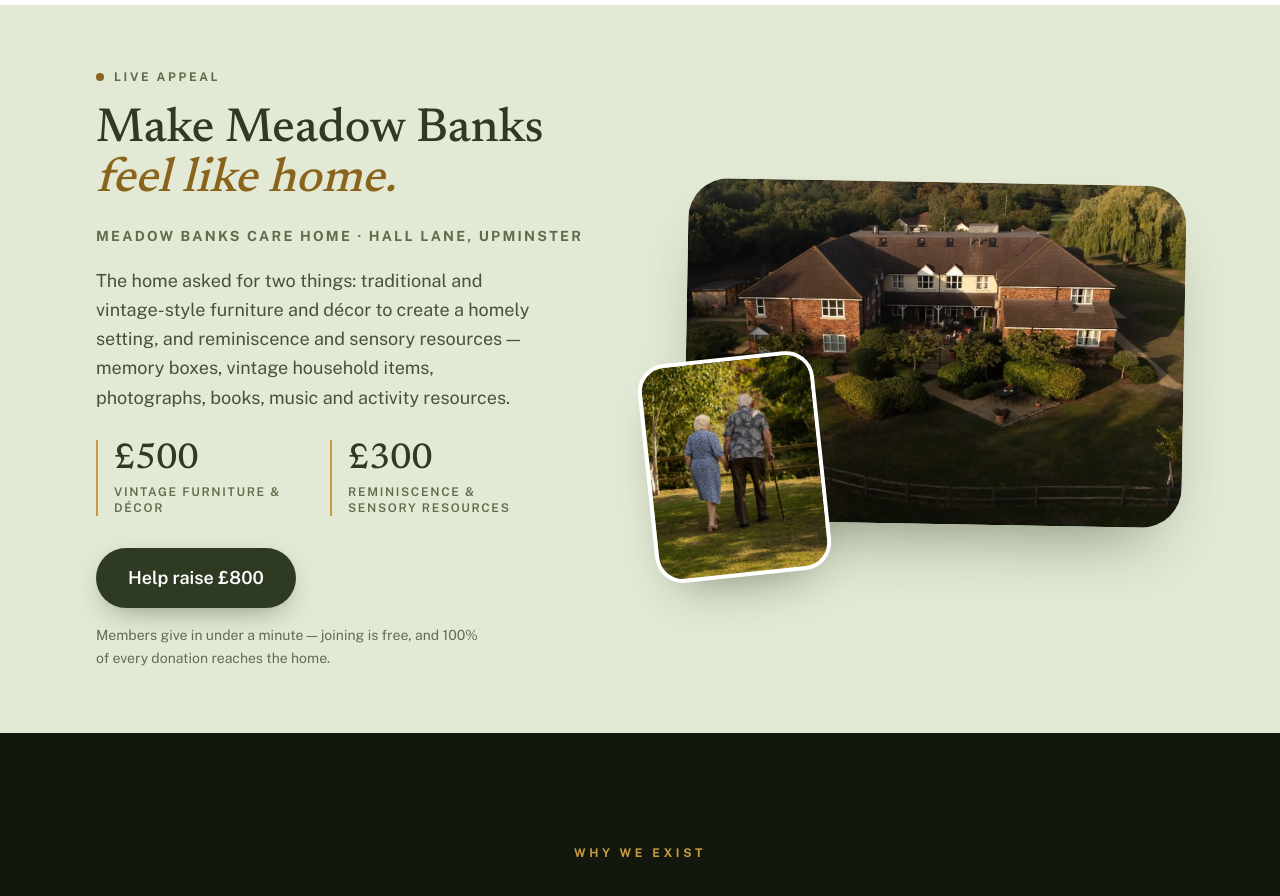
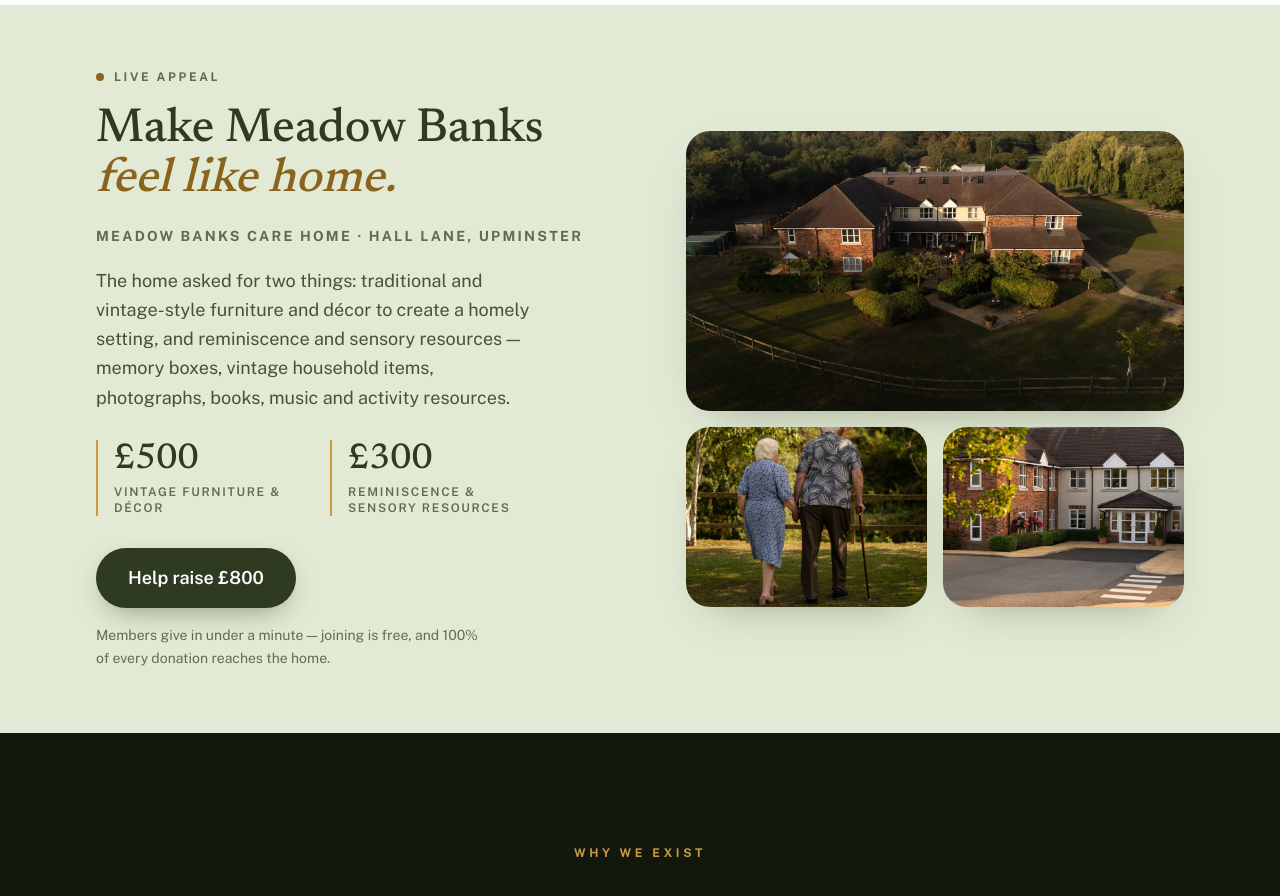
Before and after one commit to vorfreude99/bravehomes, a Next.js app: page / in a window 1280 px wide. Shown: the part 3660-4556 px from the top of the page. Built offline with nearby package versions, Linux system fonts and the light colour scheme.

Commit message:
The photographs settle into a tile
Tilts and overlaps out: the estate from the air sits wide on top, the
residents and the front door side by side beneath, all square-cornered
calm.

Co-Authored-By: Claude Fable 5 <noreply@anthropic.com>

```diff
--- a/src/components/site/CampaignSection.tsx
+++ b/src/components/site/CampaignSection.tsx
@@ -75,26 +75,33 @@ export function CampaignSection() {
           </div>
 
           {/* --------------------------- the photographs -------------------- */}
-          {/* Meadowbanks' own hero: the whole home and its grounds from the
-              air at golden hour, with two residents walking hand in hand
-              leaning in from the corner. */}
-          <div data-reveal className="relative mx-auto w-full pb-8">
+          {/* Meadowbanks' own pictures as a clean tile: the estate from the
+              air on top, the residents and the front door beneath. */}
+          <div data-reveal className="grid w-full gap-4">
             {/* eslint-disable-next-line @next/next/no-img-element */}
             <img
               src="/meadow-banks-estate.jpg"
               alt="Meadowbanks Care Home and its gardens from above at golden hour, surrounded by Essex countryside"
-              className="aspect-[16/11] w-full rotate-1 rounded-[2.5rem] object-cover shadow-[0_35px_70px_-35px_rgba(47,58,35,0.6)]"
+              className="aspect-[16/9] w-full rounded-3xl object-cover shadow-[0_20px_45px_-28px_rgba(47,58,35,0.5)]"
               loading="lazy"
             />
-
+            <div className="grid grid-cols-2 gap-4">
               {/* eslint-disable-next-line @next/next/no-img-element */}
               <img
                 src="/meadow-banks-garden.jpg"
                 alt="Two Meadowbanks residents walking hand in hand through the home's grounds"
-              className="absolute -bottom-4 -left-5 z-10 hidden w-[34%] -rotate-6 rounded-3xl object-cover shadow-[0_25px_50px_-22px_rgba(47,58,35,0.55)] ring-4 ring-white sm:block lg:-left-9"
-              style={{ aspectRatio: '4 / 5' }}
+                className="aspect-[4/3] w-full rounded-3xl object-cover shadow-[0_20px_45px_-28px_rgba(47,58,35,0.5)]"
                 loading="lazy"
               />
+              {/* eslint-disable-next-line @next/next/no-img-element */}
+              <img
+                src="/meadow-banks-home.jpg"
+                alt="Meadowbanks Care Home's entrance on Hall Lane in evening light"
+                className="aspect-[4/3] w-full rounded-3xl object-cover shadow-[0_20px_45px_-28px_rgba(47,58,35,0.5)]"
+                loading="lazy"
+                style={{ objectPosition: 'center 40%' }}
+              />
+            </div>
           </div>
         </div>
       </div>
```
Lines whose indentation alone changed are shown as unchanged.
